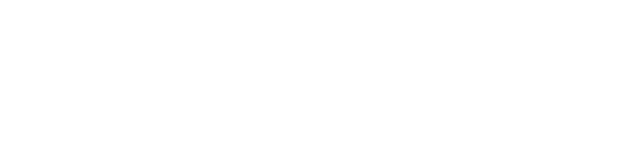
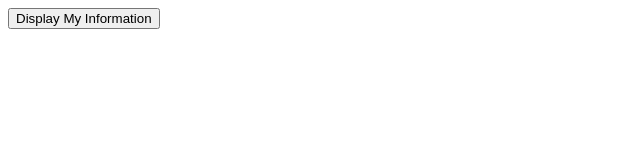
Before and after one commit to IsmailMuhammed2019/javascript_printout_name, a plain HTML site: page index.html in a window 1280 px wide. Shown: the whole page, without its empty margins (0-640 px from the left). Drawn offline with Linux system fonts and the light colour scheme.

Commit message:
add button for to display information

```diff
--- a/index.html
+++ b/index.html
@@ -6,5 +6,7 @@
     <meta name="viewport" content="width=device-width, initial-scale=1.0" />
     <title>Display Name</title>
   </head>
-  <body></body>
+  <body>
+    <button class="btn" onclick="dispay();">Display My Information</button>
+  </body>
 </html>
```
